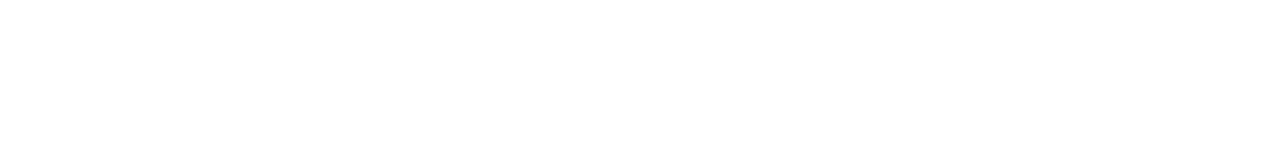
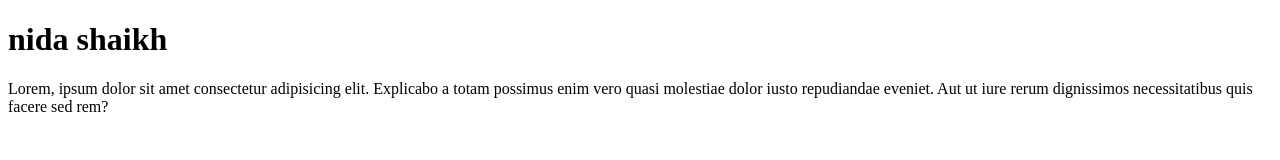
Before and after one commit to nida-shaikh/mwf, a plain HTML site: page index.html in a window 1280 px wide. Drawn offline with Linux system fonts and the light colour scheme.

Commit message:
this is my 2nd project

```diff
--- a/index.html
+++ b/index.html
@@ -6,6 +6,7 @@
     <title>Document</title>
 </head>
 <body>
-
+    <h1>nida shaikh</h1>
+    <p>Lorem, ipsum dolor sit amet consectetur adipisicing elit. Explicabo a totam possimus enim vero quasi molestiae dolor iusto repudiandae eveniet. Aut ut iure rerum dignissimos necessitatibus quis facere sed rem?</p>
 </body>
 </html>
```
